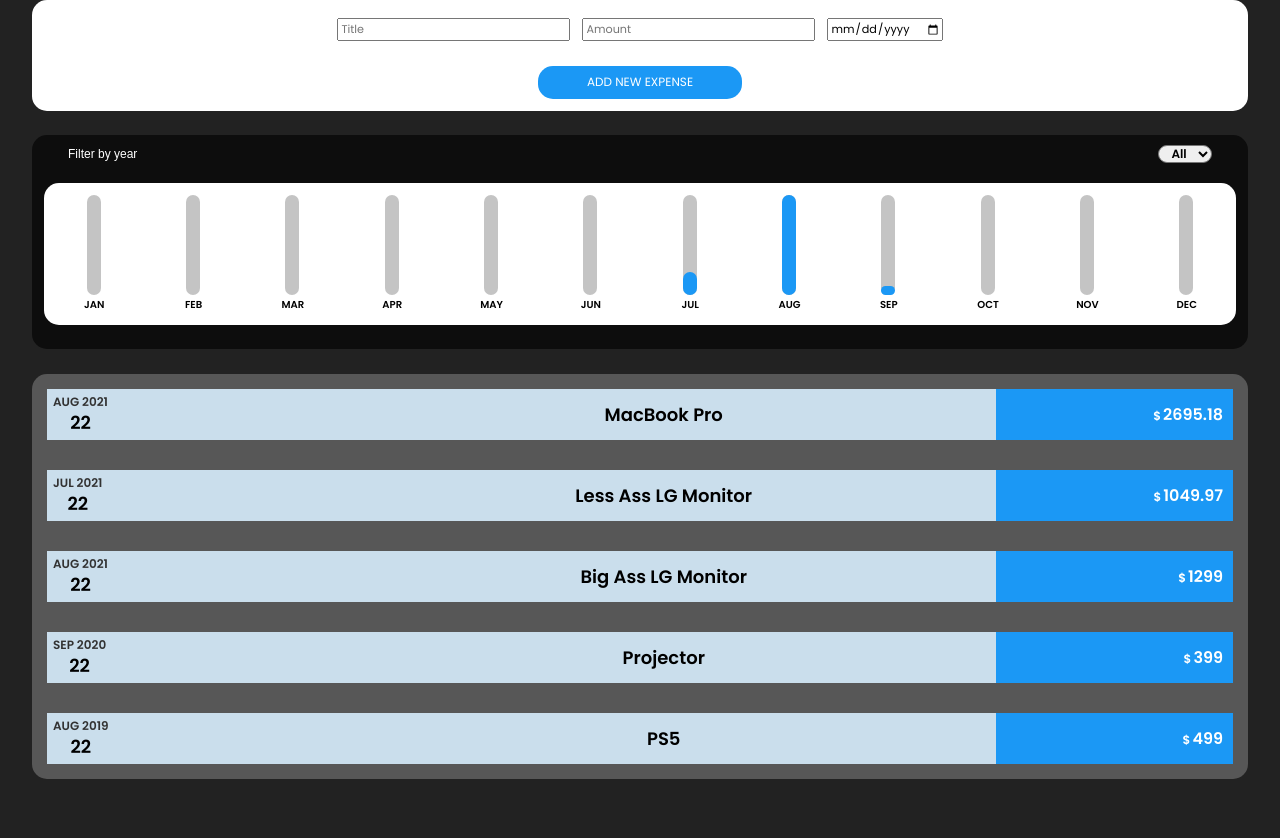
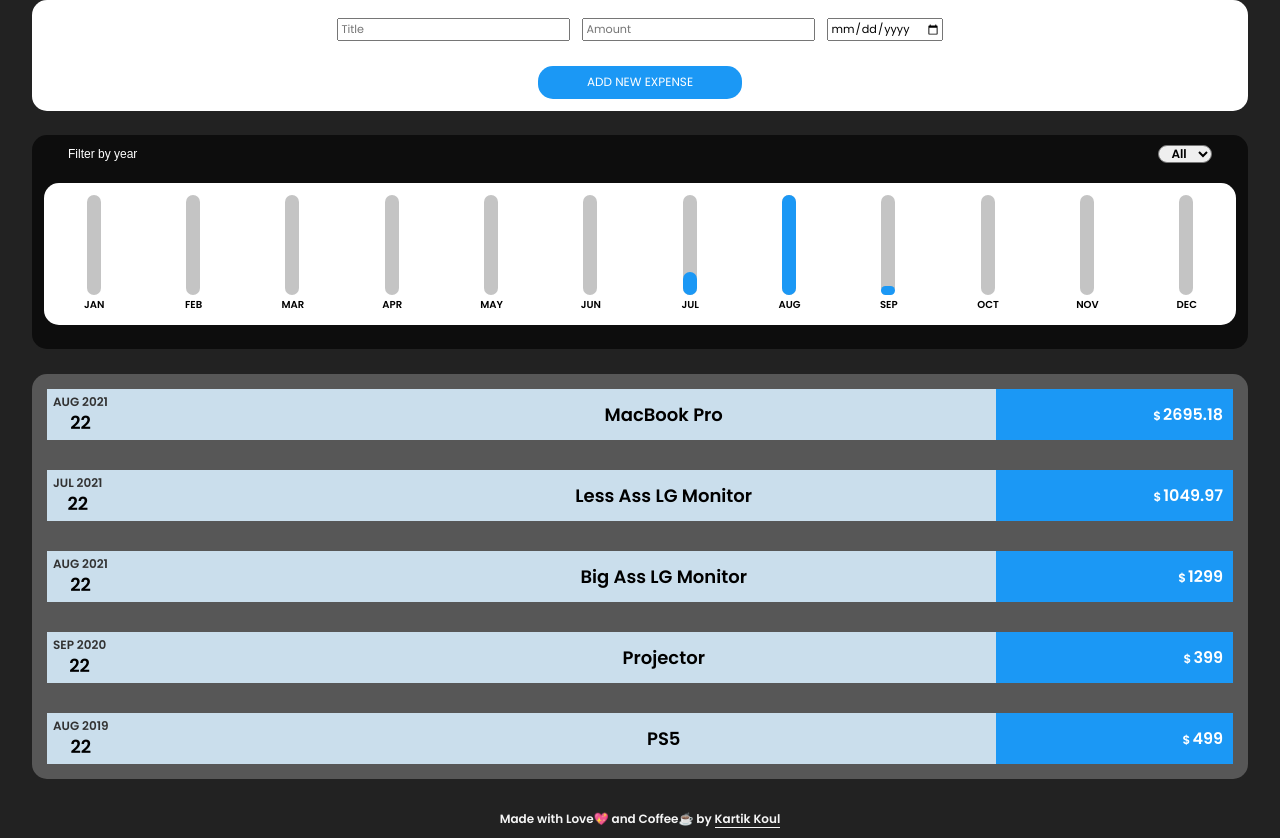
Before and after one commit to kartikkoul/cool-expense-tracker, a React (Create React App) app: page / in a window 1280 px wide. Before the commit the page ends 800 px from the top, so only its background shows below. Built offline with nearby package versions, Linux system fonts and the light colour scheme; a web font is replaced by a local one.

Commit message:
- Added Footer

```diff
--- a/src/App.css
+++ b/src/App.css
@@ -1,3 +1,5 @@
+@import url('https://fonts.googleapis.com/css2?family=Poppins&display=swap');
+
 .webApp{
   display: flex;
   flex-direction: column;
@@ -21,3 +23,27 @@
   color: white;
   border: 1px solid #fff;
 }
+
+.webApp footer p{
+  font-family: 'Poppins', sans-serif;
+  font-weight: 600;
+  font-size: 12px;
+  color: whitesmoke;
+}
+
+.webApp footer p>a{
+  text-decoration: none;
+  color: whitesmoke;
+  border-bottom: 1px solid whitesmoke;
+  transition: 300ms;
+}
+
+.webApp footer p>a:hover{
+  padding-bottom: 5px;
+}
+
+@media only screen and (max-width: 420px){
+  .webApp footer p{
+    font-size: 10px;
+  }
+}
--- a/src/App.js
+++ b/src/App.js
@@ -56,6 +56,21 @@ function App() {
       <AddExpense expenses={expenses} setexpenses={setexpenses} filterYear={filterYear} setFilterYear={setfilterYear}/>
       <ExpenseChart expenses={expenses} filterYear={filterYear} setFilterYear={setfilterYear}/>
       <Expenses expenseObj={expenses} filterYear={filterYear}/>
+
+
+      <footer style={{
+        position:'relative',
+        bottom:0,
+        width:'95%',
+        height:'33px',
+        'margin-top':'1.9%',
+        marginBottom:'2px',
+        display:'flex',
+        justifyContent:'center',
+        alignItems:'center'
+      }}>
+        <p>Made with Love💖 and Coffee☕ by <a href="https://www.github.com/kartikkoul/cool-expense-tracker/" target="_blank">Kartik Koul</a></p>
+      </footer>
     </div>
 
   );
```
